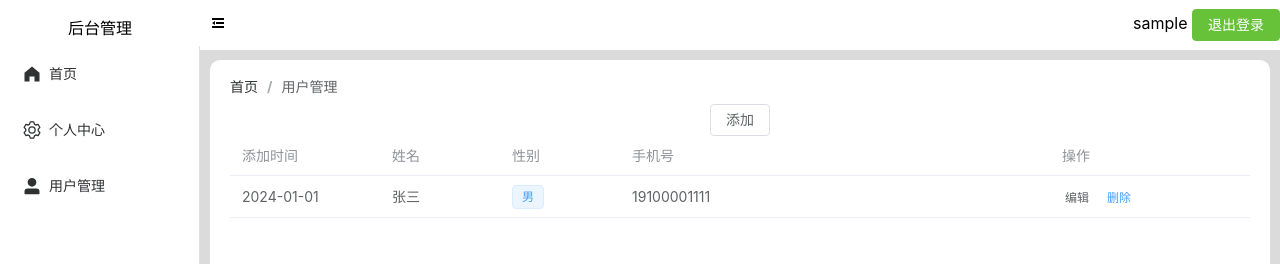
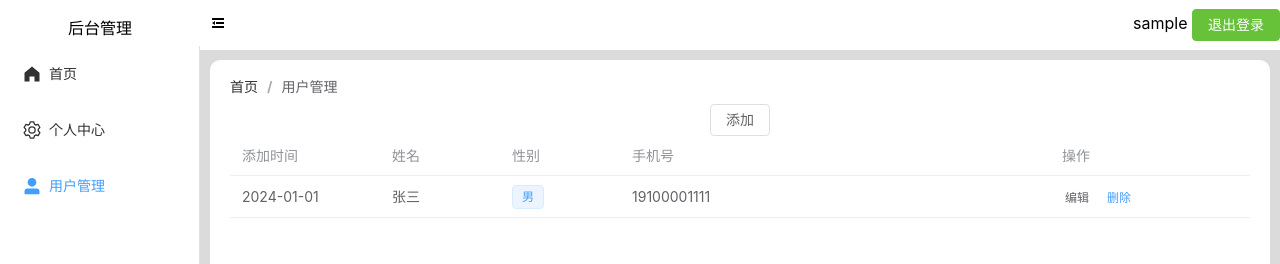
Before and after one commit to CYF0v0/englishReadingLibrary_vue, a Vue app: page /main/userList in a window 1280 px wide. Shown: the top 264 px of the page. Built offline with nearby package versions, Linux system fonts and the light colour scheme; sample sign-in values are in the browser's storage.

Commit message:
刷新页面选中菜单

```diff
--- a/src/layouts/SideBar/index.vue
+++ b/src/layouts/SideBar/index.vue
@@ -1,6 +1,7 @@
 <template>
   <el-menu
-    default-active="2"
+    :default-active="route.path.split('/')[2]"
+    :router="true"
     class="el-menu-vertical-demo"
     :collapse="isCollapse"
     @open="handleOpen"
@@ -8,7 +9,6 @@
   >
     <el-menu-item
       :index="item.path"
-      @click="toPage(item.path)"
       v-for="(item, index) in mainRoutes[0].children"
       :key="index"
     >
@@ -36,7 +36,7 @@
 
 <script lang="ts" setup>
 import { computed, reactive, markRaw } from 'vue'
-import { useRouter } from 'vue-router'
+import { useRoute } from 'vue-router'
 import { HomeFilled, Setting, UserFilled } from '@element-plus/icons-vue'
 import { useSettingStore } from '@/store/setting'
 import { mainRoutes } from '@/router/index'
@@ -67,7 +67,6 @@ const findCom = (name: string) => {
   return null
 }
 const settingStore = useSettingStore()
-const router = useRouter()
 const isCollapse = computed(() => settingStore.isCollapse)
 const handleOpen = (key: string, keyPath: string[]) => {
   console.log(key, keyPath)
@@ -75,9 +74,7 @@ const handleOpen = (key: string, keyPath: string[]) => {
 const handleClose = (key: string, keyPath: string[]) => {
   console.log(key, keyPath)
 }
-const toPage = (path: string) => {
-  router.push(path)
-}
+const route = useRoute()
 </script>
 
 <style>
```
